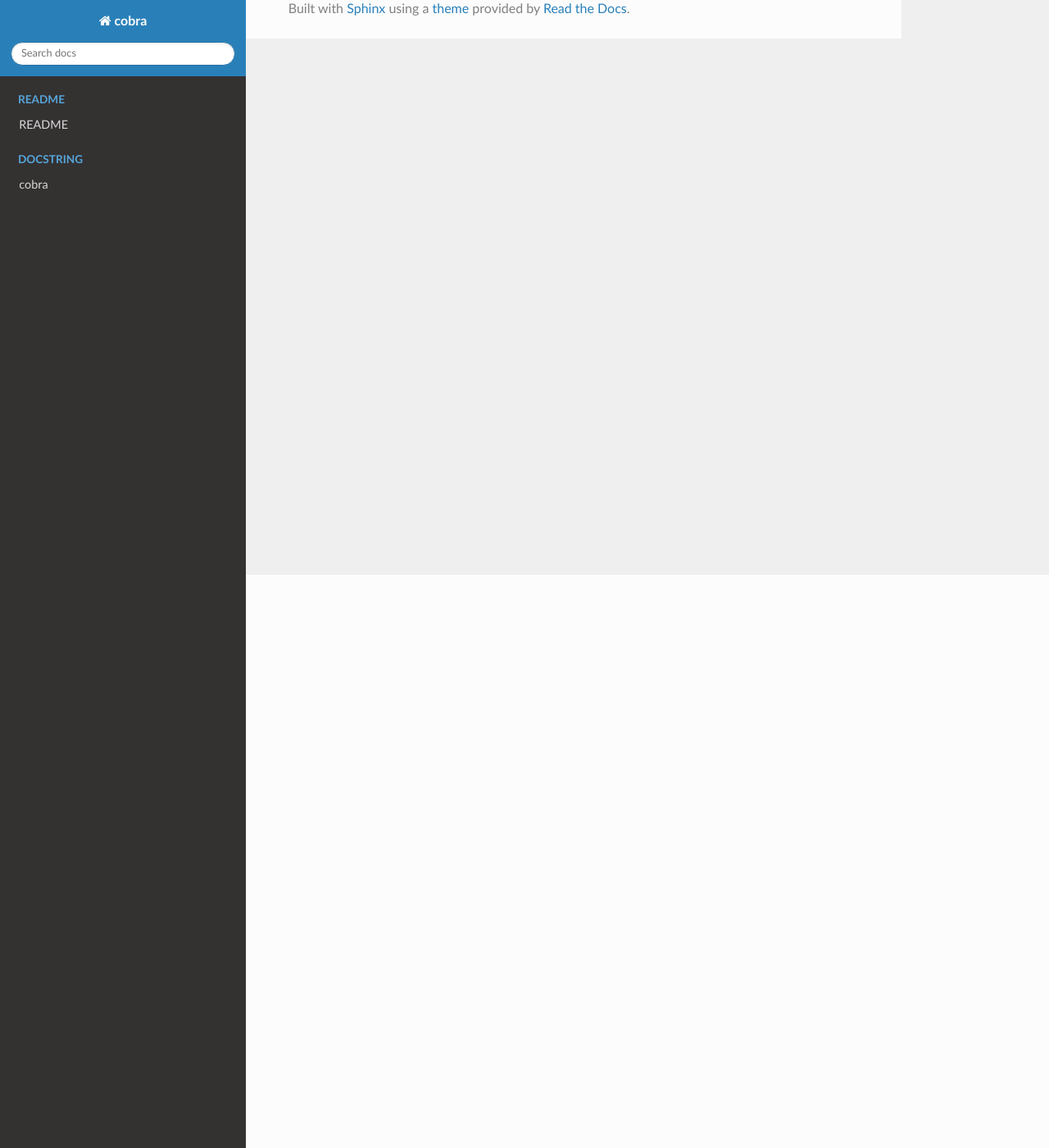
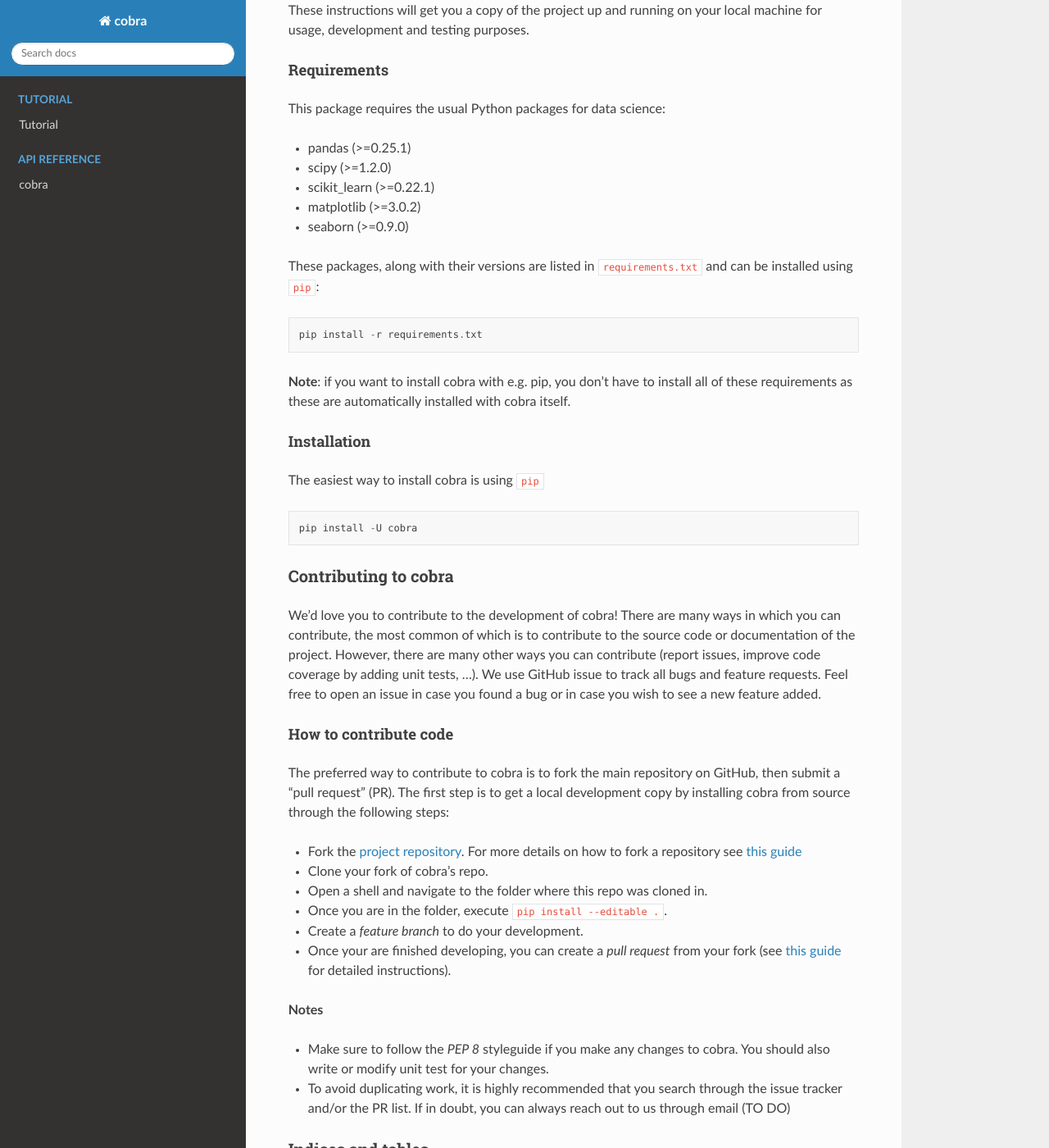
Before and after one commit to PythonPredictions/cobra, a Sphinx documentation site: the page built from docs/source/index.rst, in a window 1280 px wide and 1400 px high, scrolled down 699 px. Shown: the whole window at 82% size. Built offline with Sphinx 7.4.7 and the Read the Docs theme 2.0.0, drawn with Linux system fonts in a browser that asks for light colours; some of the changed text lies outside the part shown.

Commit message:
Update docs

```diff
--- a/docs/source/index.rst
+++ b/docs/source/index.rst
@@ -3,22 +3,28 @@
    You can adapt this file completely to your liking, but it should at least
    contain the root `toctree` directive.
 
+*********************************
 Welcome to cobra's documentation!
-=================================
+*********************************
+
+.. include:: ../../README.rst
 
 .. toctree::
    :maxdepth: 2
+   :hidden:
    :caption: Contents:
 
 .. toctree::
-   :maxdepth: 2
-   :caption: Readme
+   :maxdepth: 4
+   :hidden:
+   :caption: Tutorial
 
-   readme
+   tutorial
 
 .. toctree::
-   :maxdepth: 2
-   :caption: Docstring
+   :maxdepth: 4
+   :hidden:
+   :caption: API Reference
 
    docstring/modules
 
--- a/docs/source/readme.rst
+++ /dev/null
@@ -1,4 +0,0 @@
-README
-*********
-
-.. include:: ../../README.rst
--- /dev/null
+++ b/docs/source/tutorial.rst
@@ -0,0 +1,190 @@
+Tutorial
+========
+
+This section we will walk you through all the required steps to build a predictive model using cobra. All classes and functions used here contain detailed documentation. In case you want more information on a class or function, simply read the corresponding parts in the documentation or run the following python snippet from e.g. a notebook:
+
+.. code-block:: python
+
+    help(function_or_class_you_want_info_from)
+
+Building a good model involves three steps
+
+    - preprocessing: properly prepare the predictors (a synonym for "feature" or variable that we use throught this tutorial) for modelling
+    - feature selection: TO DO
+    - model evaluation: TO DO
+
+In the examples below, we assume the data for model building is available in a pandas DataFrame called ``basetable``. This DataFrame should at least contain an ID column (e.g. "customernumber"), a target column (e.g. "TARGET") and a number of candidate predictors (features) to build a model with.
+
+Preprocessing
+-------------
+
+The first part focusses on preparing the predictors for modelling by:
+
+- Split dataset into training, selection and validation datasets.
+- binning continuous variables into discrete intervals
+- Replace missing values of both categorical and continuous variables (which are now binned) with an additional "Missing" bin/category
+- Regroup categories in new category "other"
+- Replace bins/categories with their corresponding incidence rate per category/bin.
+
+.. code-block:: python
+
+    from cobra.preprocessing import PreProcessor
+
+    # Prepare data
+    # create instance of PreProcessor from parameters
+    # (many options possible, see source code for docs)
+    path = "path/to/store/preprocessing/pipeline/as/json/file/for/later/re-use.json"
+    preprocessor = PreProcessor.from_params(serialization_path=path)
+
+    # split data into train-selection-validation set
+    # in the result, an additional column "split" will be created
+    # containing each of those values
+    basetable = preprocessor.train_selection_validation_split(
+                    basetable,
+                    target_column_name=target_column_name,
+                    train_prop=0.6, selection_prop=0.2,
+                    validation_prop=0.2)
+
+    # create list containing the column names of the discrete resp.
+    # continiuous variables
+    continuous_vars = []
+    discrete_vars = []
+
+    # fit the pipeline (will automatically be stored to "path" variable)
+    preprocessor.fit(basetable[basetable["split"]=="train"],
+                     continuous_vars=continuous_vars,
+                     discrete_vars=discrete_vars,
+                     target_column_name=target_column_name)
+
+    # When you want to reuse the pipeline the next time, simply run
+    # preprocessor = PreProcessor.from_pipeline(path) and you're good to go!
+
+    # transform the data (e.g. perform discretisation, incidence replacement, ...)
+    basetable = preprocessor.transform(basetable,
+                                       continuous_vars=continuous_vars,
+                                       discrete_vars=discrete_vars)
+
+Feature selection
+-----------------
+
+Once the predictors are properly prepared, we can start building a predictive model, which boils down to selecting the right predictors from the dataset to train a model on. As a dataset typically contains many predictors, we can first perform a univariate preselection to rule out any predictor with little to no predictive power.
+
+.. code-block:: python
+
+    from cobra.model_building import univariate_selection
+    from cobra.evaluation import plot_univariate_predictor_quality
+    from cobra.evaluation import plot_correlation_matrix
+
+    # Get list of predictor names to use for univariate_selection
+    preprocessed_predictors = [col for col in basetable.columns if col.endswith("_enc")]
+
+    # perform univariate selection on preprocessed predictors:
+    df_auc = univariate_selection.compute_univariate_preselection(
+        target_enc_train_data=basetable[basetable["split"] == "train"],
+        target_enc_selection_data=basetable[basetable["split"] == "selection"],
+        predictors=preprocessed_predictors,
+        target_column=target_column_name,
+        preselect_auc_threshold=0.53,  # if auc_selection <= 0.53 exclude predictor
+        preselect_overtrain_threshold=0.05  # if (auc_train - auc_selection) >= 0.05 --> overfitting!
+        )
+
+    # Plot df_auc to get a horizontal barplot:
+    plot_univariate_predictor_quality(df_auc)
+
+    # compute correlations between preprocessed predictors:
+    df_corr = (univariate_selection
+               .compute_correlations(basetable[basetable["split"] == "train"],
+                                     preprocessed_predictors))
+
+    # plot correlation matrix
+    plot_correlation_matrix(df_corr)
+
+    # get a list of predictors selection by the univariate selection
+    preselected_predictors = (univariate_selection
+                              .get_preselected_predictors(df_auc))
+
+After an initial preselection on the predictors, we can start building the model itself using forward feature selection to choose the right set of predictors:
+
+.. code-block:: python
+
+    from cobra.model_building import ForwardFeatureSelection
+    from cobra.evaluation import plot_performance_curves
+    from cobra.evaluation import plot_variable_importance
+
+    forward_selection = ForwardFeatureSelection(max_predictors=30,
+                                                pos_only=True)
+
+    # fit the forward feature selection on the train data
+    # has optional parameters to force and/or exclude certain predictors (see docs)
+    forward_selection.fit(basetable[basetable["split"] == "train"],
+                          target_column_name,
+                          preselected_predictors)
+
+    # compute model performance (e.g. AUC for train-selection-validation)
+    performances = (forward_selection
+                    .compute_model_performances(basetable, target_column_name))
+
+    # plot performance curves
+    plot_performance_curves(performances)
+
+Based on the performance curves, a final model can then be choosen and the variables importance can be plotted:
+
+.. code-block:: python
+
+    # After plotting the performances and selecting the model,
+    # we can extract this model from the forward_selection class:
+    model = forward_selection.get_model_from_step(5)
+
+    # Note that chosen model has 6 variables (python lists start with index 0),
+    # which can be obtained as follows:
+    final_predictors = model.predictors
+    # We can also compute and plot the importance of each predictor in the model:
+    variable_importance = model.compute_variable_importance(
+        basetable[basetable["split"] == "selection"]
+    )
+    plot_variable_importance(variable_importance)
+
+**Note**: variable importance is based on correlation of the predictor with the model scores.
+
+Evaluation
+----------
+
+Now that we have build and selected a final model, it is time to evaluate it against various evaluation metrics:
+
+.. code-block:: python
+
+    from cobra.evaluation import Evaluator
+
+    # get numpy array of True target labels and predicted scores:
+    y_true = basetable[basetable["split"] == "selection"][target_column_name].values
+    y_pred = model.score_model(basetable[basetable["split"] == "selection"])
+
+    evaluator = Evaluator()
+    evaluator.fit(y_true, y_pred)  # Automatically find the best cut-off probability
+
+    # Get various scalar metrics such as accuracy, AUC, precision, recall, ...
+    evaluator.scalar_metrics
+
+    # Plot non-scalar evaluation metrics:
+    evaluator.plot_roc_curve()
+
+    evaluator.plot_confusion_matrix()
+
+    evaluator.plot_cumulative_gains()
+
+    evaluator.plot_lift_curve()
+
+    evaluator.plot_cumulative_response_curve()
+
+Additionally, we can also compute the DataFrame needed to plot the so-called Predictor Insights Graphs (PIGs in short):
+
+.. code-block:: python
+
+    from cobra.evaluation import generate_pig_tables
+
+    pig_tables = generate_pig_tables(basetable[basetable["split"] == "selection"],
+                                     id_column_name=id_column_name,
+                                     target_column_name=target_column_name,
+                                     preprocessed_predictors=preprocessed_predictors)
+
+TO DO: explain what a PIG graph is!
```
